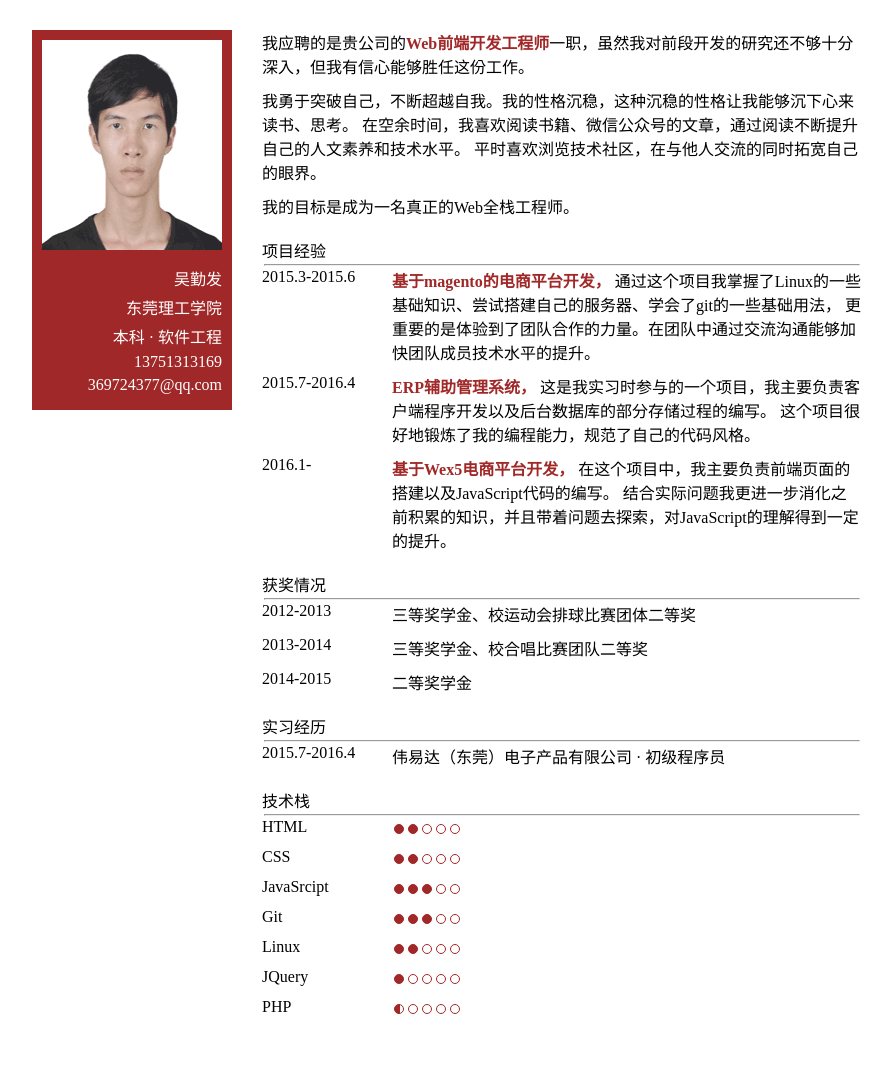
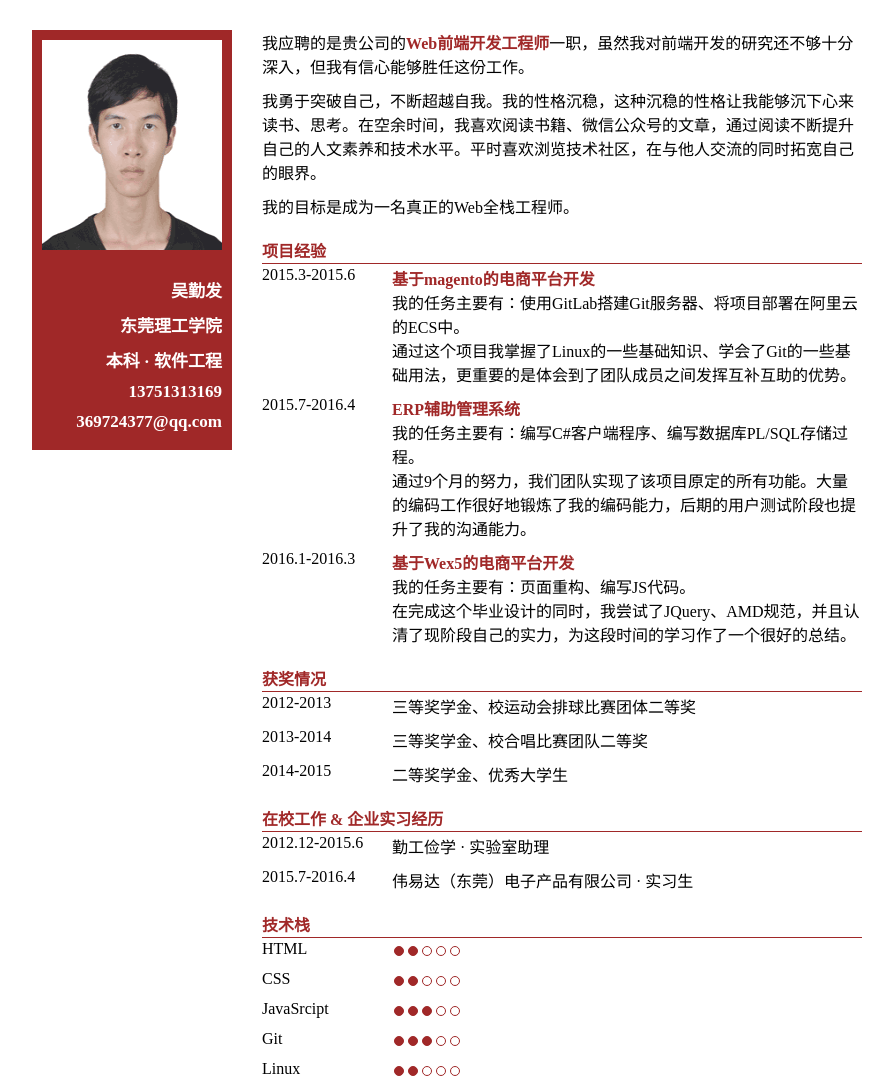
Before and after one commit to nzmgit/nicholasnc.github.com, a Jekyll site: the page index.html, which Jekyll copies as it is, in a window 1280 px wide. Shown: the whole page, without its empty margins (160-1053 px from the left). Built offline with Jekyll 4.4.1, drawn with Linux system fonts in a browser that asks for light colours; before the commit the page ends 1018 px from its top, so only the background shows below that.

Commit message:
修改了内容和有样式

```diff
--- a/index.html
+++ b/index.html
@@ -21,91 +21,97 @@
 
 		<div id="content">
 			<div class="myStory">
-				<p>我应聘的是贵公司的<strong>Web前端开发工程师</strong>一职，虽然我对前段开发的研究还不够十分深入，但我有信心能够胜任这份工作。</p>
+				<p>我应聘的是贵公司的<strong>Web前端开发工程师</strong>一职，虽然我对前端开发的研究还不够十分深入，但我有信心能够胜任这份工作。</p>
 				<p>
-				我勇于突破自己，不断超越自我。我的性格沉稳，这种沉稳的性格让我能够沉下心来读书、思考。
-				在空余时间，我喜欢阅读书籍、微信公众号的文章，通过阅读不断提升自己的人文素养和技术水平。
-				平时喜欢浏览技术社区，在与他人交流的同时拓宽自己的眼界。
+				我勇于突破自己，不断超越自我。我的性格沉稳，这种沉稳的性格让我能够沉下心来读书、思考。在空余时间，我喜欢阅读书籍、微信公众号的文章，通过阅读不断提升自己的人文素养和技术水平。平时喜欢浏览技术社区，在与他人交流的同时拓宽自己的眼界。
 				</p>
 				<p>我的目标是成为一名真正的Web全栈工程师。</p>
 			</div>
 
 			<div class="experience">
-				<span>项目经验</span><hr />
+				<strong>项目经验</strong><hr />
+				<div class="experience-1">
+					<div class="experience-1-time"><span>2015.3-2015.6</span></div>
+					<div class="experience-1-details">
+						<strong>基于magento的电商平台开发</strong>
+						</br>
+						<span>
+							我的任务主要有：使用GitLab搭建Git服务器、将项目部署在阿里云的ECS中。</br>通过这个项目我掌握了Linux的一些基础知识、学会了Git的一些基础用法，更重要的是体会到了团队成员之间发挥互补互助的优势。
+						</span>
+					</div>
+				</div>
+				<div class="experience-2">
+					<div class="experience-2-time"><span>2015.7-2016.4</span></div>
+					<div class="experience-2-details">
+						<strong>ERP辅助管理系统</strong>
+						</br>
+						<span>
+							我的任务主要有：编写C#客户端程序、编写数据库PL/SQL存储过程。</br>通过9个月的努力，我们团队实现了该项目原定的所有功能。大量的编码工作很好地锻炼了我的编码能力，后期的用户测试阶段也提升了我的沟通能力。
+						</span>
+					</div>
+				</div>
+				<div class="experience-3">
+					<div class="experience-3-time"><span>2016.1-2016.3</span></div>
+					<div class="experience-3-details">
+						<strong>基于Wex5的电商平台开发</strong>
+						</br>
+						<span>
+							我的任务主要有：页面重构、编写JS代码。</br>在完成这个毕业设计的同时，我尝试了JQuery、AMD规范，并且认清了现阶段自己的实力，为这段时间的学习作了一个很好的总结。
+						</span>
+					</div>
+				</div>
+			</div>
+
+			<div class="awards">
+				<strong>获奖情况</strong><hr />
+				<div class="awards-1">
+					<div class="awards-1-time"><span>2012-2013</span></div>
+					<div class="awards-1-details">
+						<span>
+							三等奖学金、校运动会排球比赛团体二等奖
+						</span>
+					</div>
+				</div>
+				<div class="awards-2">
+					<div class="awards-2-time"><span>2013-2014</span></div>
+					<div class="awards-2-details">
+						<span>
+							三等奖学金、校合唱比赛团队二等奖
+						</span>
+					</div>
+				</div>
+				<div class="awards-3">
+					<div class="awards-3-time"><span>2014-2015</span></div>
+					<div class="awards-3-details">
+						<span>
+							二等奖学金、优秀大学生
+						</span>
+					</div>
+				</div>
+			</div>
+
+			<div class="internship">
+				<strong>在校工作 & 企业实习经历</strong><hr />
 				<div>
-					<div><span>2015.3-2015.6</span></div>
+					<div><span>2012.12-2015.6</span></div>
 					<div>
-						<strong>基于magento的电商平台开发，</strong>
 						<span>
-							通过这个项目我掌握了Linux的一些基础知识、尝试搭建自己的服务器、学会了git的一些基础用法，
-							更重要的是体验到了团队合作的力量。在团队中通过交流沟通能够加快团队成员技术水平的提升。
+							勤工俭学 · 实验室助理
 						</span>
 					</div>
 				</div>
 				<div>
 					<div><span>2015.7-2016.4</span></div>
 					<div>
-						<strong>ERP辅助管理系统，</strong>
 						<span>
-							这是我实习时参与的一个项目，我主要负责客户端程序开发以及后台数据库的部分存储过程的编写。
-							这个项目很好地锻炼了我的编程能力，规范了自己的代码风格。
-						</span>
-					</div>
-				</div>
-				<div>
-					<div><span>2016.1-</span></div>
-					<div>
-						<strong>基于Wex5电商平台开发，</strong>
-						<span>
-							在这个项目中，我主要负责前端页面的搭建以及JavaScript代码的编写。
-							结合实际问题我更进一步消化之前积累的知识，并且带着问题去探索，对JavaScript的理解得到一定的提升。
-						</span>
-					</div>
-				</div>
-			</div>
-
-			<div class="awards">
-				<span>获奖情况</span><hr />
-				<div>
-					<div><span>2012-2013</span></div>
-					<div>
-						<span>
-							三等奖学金、校运动会排球比赛团体二等奖
-						</span>
-					</div>
-				</div>
-				<div>
-					<div><span>2013-2014</span></div>
-					<div>
-						<span>
-							三等奖学金、校合唱比赛团队二等奖
-						</span>
-					</div>
-				</div>
-				<div>
-					<div><span>2014-2015</span></div>
-					<div>
-						<span>
-							二等奖学金
-						</span>
-					</div>
-				</div>
-			</div>
-
-			<div class="internship">
-				<span>实习经历</span><hr />
-				<div>
-					<div><span>2015.7-2016.4</span></div>
-					<div>
-						<span>
-							伟易达（东莞）电子产品有限公司 · 初级程序员
+							伟易达（东莞）电子产品有限公司 · 实习生
 						</span>
 					</div>
 				</div>
 			</div>
 
 			<div class="technology">
-				<span>技术栈</span><hr />
+				<strong>技术栈</strong><hr />
 				<div>
 					<div><span>HTML</span></div>
 					<div class="list">
@@ -156,27 +162,7 @@
 						<div class="degree"></div>
 					</div>
 				</div>
-				<div>
-					<div><span>JQuery</span></div>
-					<div class="list">
-						<div class="degree-1"></div>
-						<div class="degree"></div>
-						<div class="degree"></div>
-						<div class="degree"></div>
-						<div class="degree"></div>
-					</div>
-				</div>
-				<div>
-					<div><span>PHP</span></div>
-					<div class="list-">
-						<div class="degree"></div>
-						<div class="degree"></div>
-						<div class="degree"></div>
-						<div class="degree"></div>
-						<div class="degree"></div>
-						<div class="degree"></div>
-					</div>
-				</div>
+
 			</div>
 		</div>
 	</div>
--- a/myCSS/handheldResume.css
+++ b/myCSS/handheldResume.css
@@ -69,7 +69,10 @@
     margin: 0 0 10px 0;
 }
 #content hr{
-    margin: 2px;
+    height: 1px;
+    background: #a02828;
+    border: 0;
+    margin: 1px 0px 2px 0px;
 }
 #content strong{
     color: #a02828;
--- a/myCSS/screenResume.css
+++ b/myCSS/screenResume.css
@@ -7,7 +7,7 @@ body{
 #resume{
     width: 100%;
     margin: 30px 0 50px 15%;
-	font-family:"Microsoft YaHei";
+    font-family:"Microsoft YaHei";
     display: flex;
     flex-direction: row;
 }
@@ -15,34 +15,36 @@ body{
 /*简介*/
 #brief{
     width: 200px;
-    height: 380px;
+    height: 420px;
     position: relative;
     background-color: #a02828;
 }
 
 /*图片*/
 #brief .myPic{
-    width: 180px;
-    height: 210px;
     position: absolute;
     top:10px;
     left: 50%;
+    width: 180px;
+    height: 210px;
     margin-left: -90px;
 
 }
 
 /*简介的内容*/
 #brief ul{
+    position: absolute;
+    top: 230px;
+    right: 10px;
+    width: 140px;
     color: white;
-    width: 140px;
-    position: absolute;
-    top: 220px;
-    right: 10px;
+    font-size: 17px;
+    font-weight: bold;
     list-style: none;
 }
 #brief ul li{
     float: right;
-    margin:0 0px 5px 10px;
+    margin:0px 0px 10px 10px;
 }
 
 
@@ -63,7 +65,10 @@ body{
 }
 
 #content hr{
-    margin: 2px;
+    height: 1px;
+    background: #a02828;
+    border: 0;
+    margin: 1px 0px 2px 0px;
 }
 #content strong{
     color: #a02828;
```
